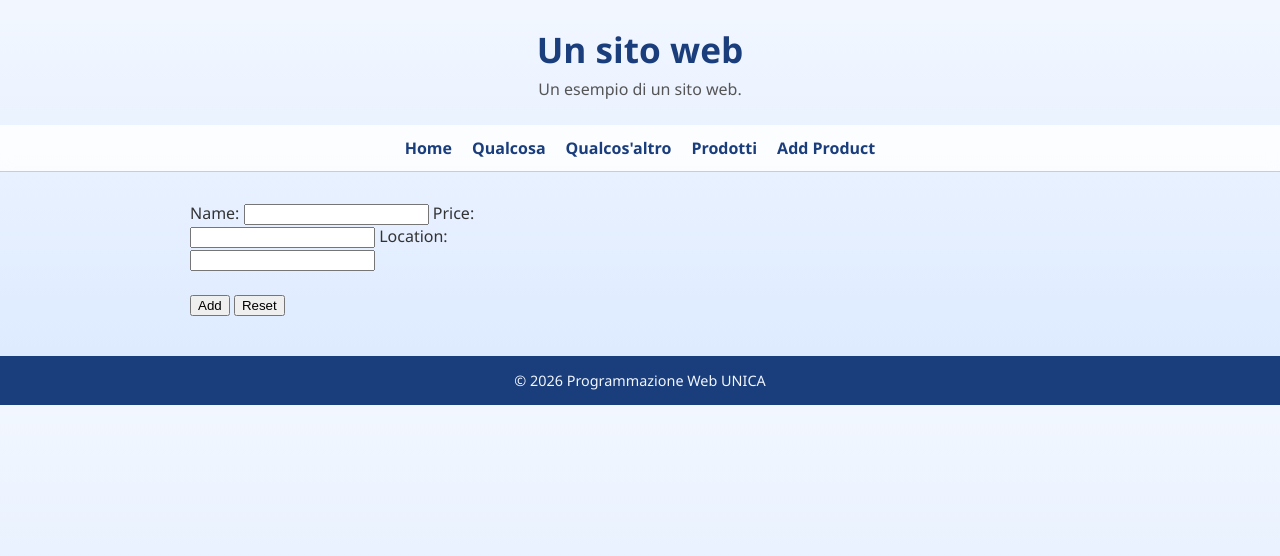
After one commit to teoavas/PW_lab2026, a FastAPI app: template templates/product_form.html in a window 1280 px wide. The commit adds this page. Shown: the top 556 px of the page. Run offline with FastAPI, Linux system fonts and the light colour scheme; the template is opened without the code that fills it, so the values that code supplies are empty.

Commit message:
Aggiunto il form

```diff
--- a/main.py
+++ b/main.py
@@ -11,6 +11,7 @@ app.mount("/static", StaticFiles(directory="static"), name="static")
 
 templates = Jinja2Templates(directory="templates")
 
+product_list = []
 
 @app.get("/", response_class=HTMLResponse)
 def home(request: Request):
@@ -34,6 +35,27 @@ def products(request: Request):
         request=request,
         context={"products": products}
     )
+
+@app.get("/product_form", response_class=HTMLResponse)
+def add_product(
+    request: Request,
+):
+    return templates.TemplateResponse(
+        request=request,
+        name="product_form.html"
+    )
+
+@app.get("/insert_product")
+def insert_product(
+    name: str | None = None,
+    price: float | None = None,
+    location: str | None = None,
+):
+    product={"name":name,"price":price,"location":location}
+    product_list.append(product)
+    return "Product Added Successfully"
+
+
 
 
 '''@app.get("/{username}")
--- a/templates/base.html
+++ b/templates/base.html
@@ -17,6 +17,7 @@
         <a href="#">Qualcosa</a>
         <a href="#">Qualcos'altro</a>
         <a href="/products">Prodotti</a>
+        <a href="/product_form">Add Product</a>
     </nav>
 
     <div class="container">
--- /dev/null
+++ b/templates/product_form.html
@@ -0,0 +1,22 @@
+{% extends "base.html" %}
+{% block content %}
+
+<form action="{{ url_for('insert_product')}}">
+
+    <label for="name">Name:</label>
+    <input type="text" id="name" name="name" required <br>
+
+    <label for="price">Price:</label><br>
+    <input type="number" min="0" name="price" id="price" required <br>
+
+    <label for="location">Location:</label><br>
+    <input type="text" id="location" name="location" required <br>
+
+    <br><br>
+
+    <input type="submit" value="Add">
+    <input type="reset" value="Reset"
+
+
+</form>
+{% endblock %}
```
